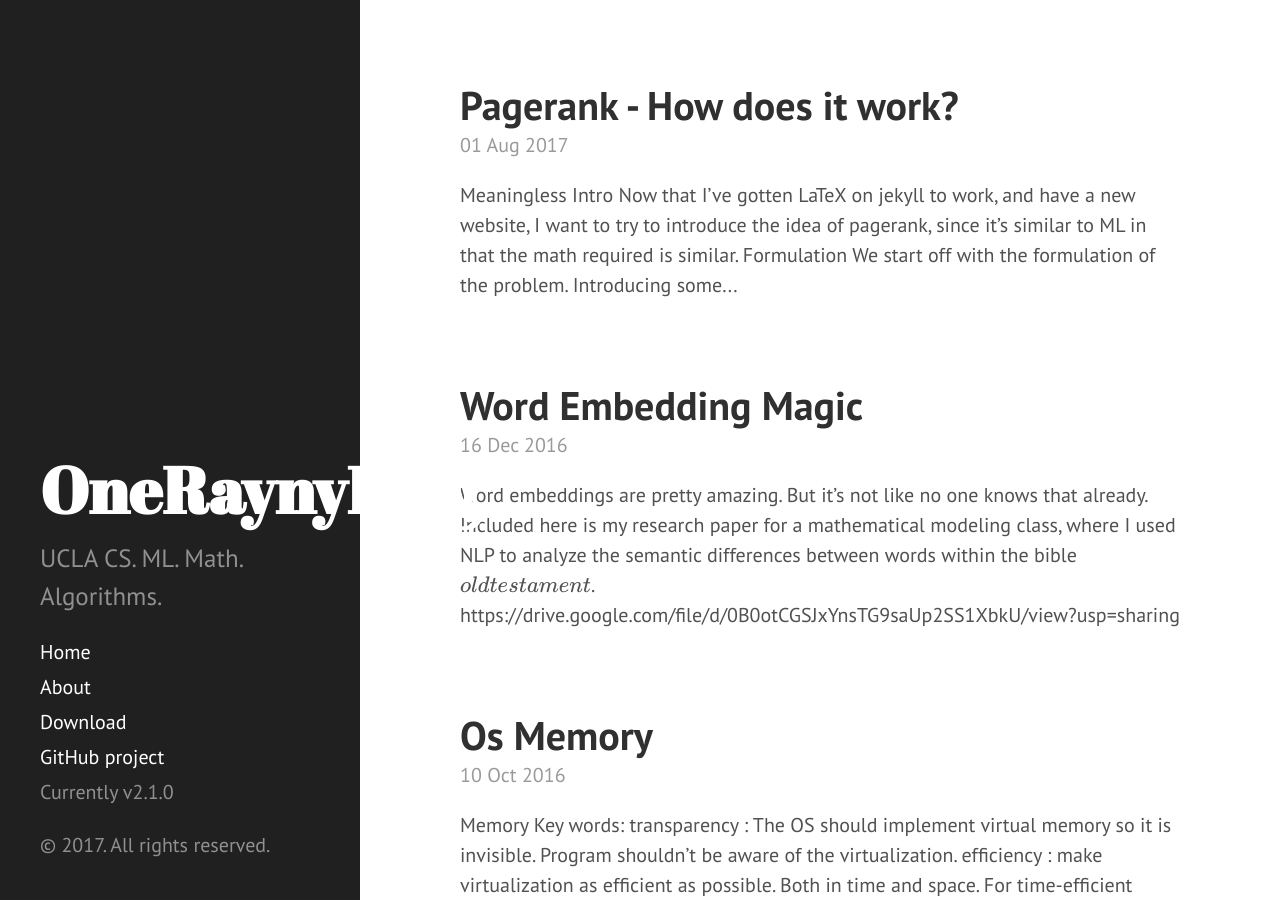
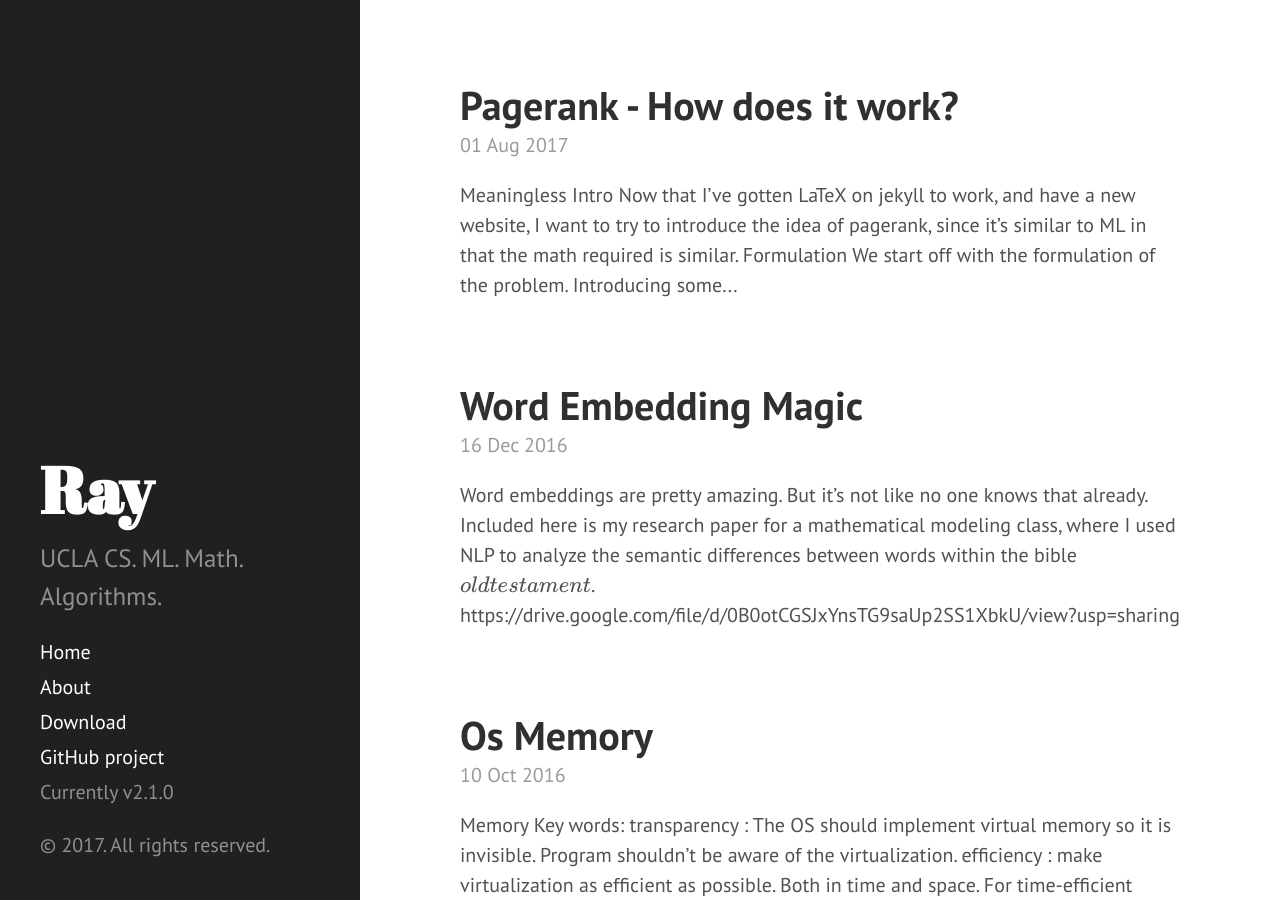
Before and after one commit to OneRaynyDay/oneraynyday.github.io, a Jekyll site: the page built from index.html, in a window 1280 px wide and 900 px high. Built offline with Jekyll 4.4.1, drawn with Linux system fonts in a browser that asks for light colours; Markdown is read by kramdown in place of the engine named in the settings; formulas are drawn with MathJax 3; the list of posts is cut into pages by our own code.

Commit message:
Updating files

```diff
--- a/_config.yml
+++ b/_config.yml
@@ -6,7 +6,7 @@ highlighter:      pygments
 permalink:        pretty
 
 # Setup
-title:            OneRaynyBlog
+title:            Ray
 tagline:          'UCLA CS'
 description:      'UCLA CS. ML. Math. Algorithms.'
 url:              http://oneraynyday.github.io
```
